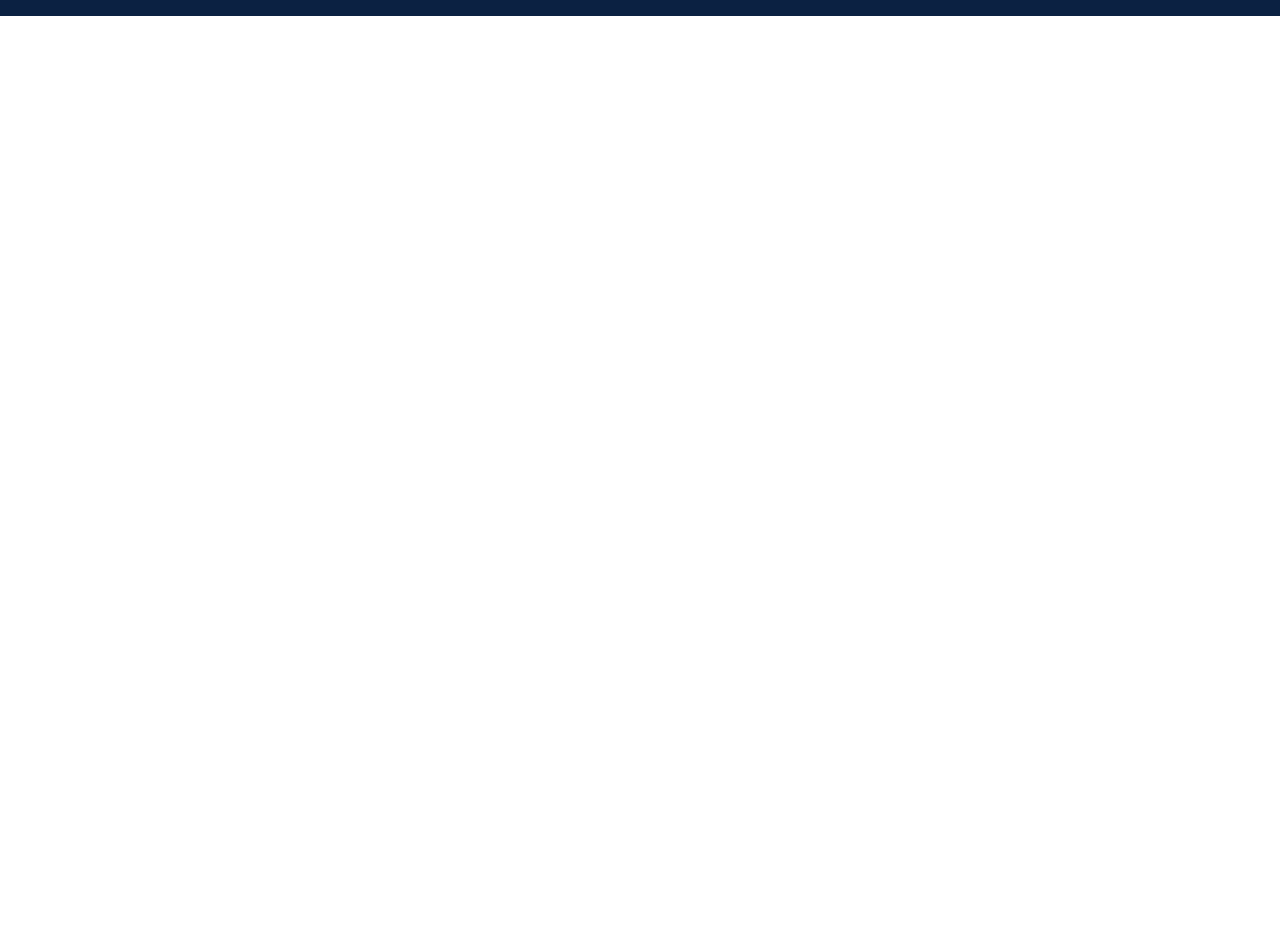
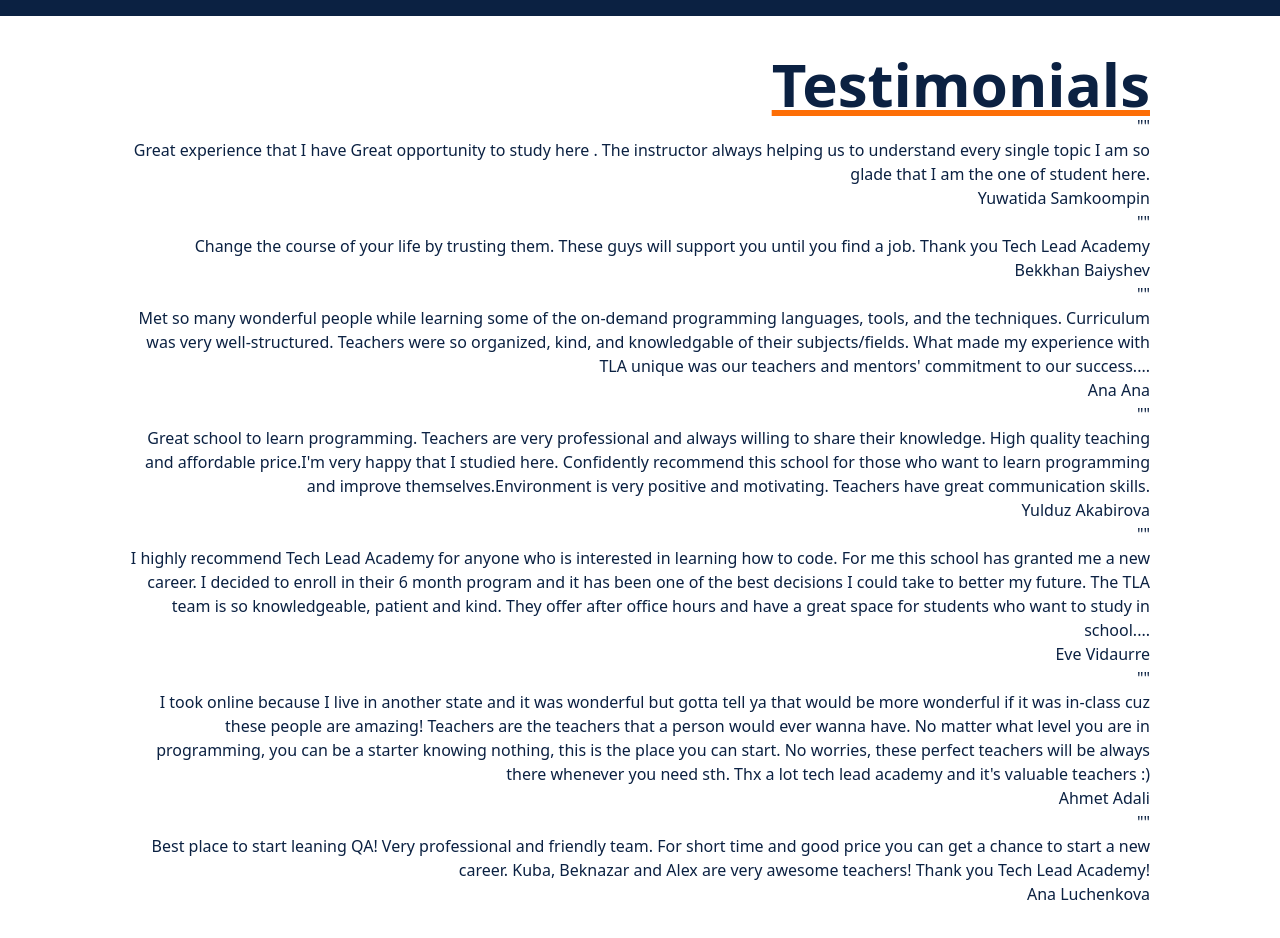
Before and after one commit to KaiIemsawat/tla-page, a React (Vite) app: page / in a window 1280 px wide. Shown: the part 4240-5178 px from the top of the page. Before the commit the page ends 4256 px from the top, so only its background shows below. Built offline with nearby package versions, Linux system fonts and the light colour scheme.

Commit message:
create base structure for Testimonails and Comments

```diff
--- a/package.json
+++ b/package.json
@@ -11,7 +11,8 @@
   },
   "dependencies": {
     "react": "^18.2.0",
-    "react-dom": "^18.2.0"
+    "react-dom": "^18.2.0",
+    "swiper": "^11.0.5"
   },
   "devDependencies": {
     "@types/react": "^18.2.43",
--- a/src/App.jsx
+++ b/src/App.jsx
@@ -4,6 +4,7 @@
 import Curriculum from "./scenes/Curriculum";
 import Home from "./scenes/Home";
 import Programs from "./scenes/Programs";
+import Testimonials from "./scenes/Testimonials";
 
 function App() {
     return (
@@ -14,6 +15,7 @@
             <Alumni />
             <Programs />
             <Curriculum />
+            <Testimonials />
         </>
     );
 }
--- /dev/null
+++ b/src/components/Comments.jsx
@@ -0,0 +1,63 @@
+import { Swiper, SwiperSlide } from "swiper/react";
+import SwiperCore from "swiper";
+import { Navigation } from "swiper/modules";
+import "swiper/css/bundle";
+
+const Comments = () => {
+    // SwiperCore.use([Navigation]);
+
+    const comments = [
+        {
+            commenter: "Yuwatida Samkoompin",
+            comment:
+                "Great experience that I have  Great opportunity to study here . The instructor  always helping us to understand  every single topic  I am so glade that I am the one of student here.",
+        },
+        {
+            commenter: "Bekkhan Baiyshev",
+            comment:
+                "Change the course of your life by trusting them. These guys will support you until you find a job. Thank you Tech Lead Academy",
+        },
+        {
+            commenter: "Ana Ana",
+            comment:
+                "Met so many wonderful people while learning some of the on-demand programming languages, tools, and the techniques. Curriculum was very well-structured. Teachers were so organized, kind, and knowledgable of their subjects/fields. What made my experience with TLA unique was our teachers and mentors' commitment to our success....",
+        },
+        {
+            commenter: "Yulduz Akabirova",
+            comment:
+                "Great school to learn programming. Teachers are very professional and always willing to share their knowledge. High quality teaching and affordable price.I'm very happy that I studied here. Confidently recommend this school for those who want to learn programming and improve themselves.Environment is very positive and motivating. Teachers have great communication skills.",
+        },
+        {
+            commenter: "Eve Vidaurre",
+            comment:
+                "I highly recommend Tech Lead Academy for anyone who is interested in learning how to code. For me this school has granted me a new career. I decided to enroll in their 6 month program and it has been one of the best decisions I could take to better my future. The TLA team is so knowledgeable, patient and kind. They offer after office hours and have a great space for students who want to study in school....",
+        },
+        {
+            commenter: "Ahmet Adali",
+            comment:
+                "I took online because I live in another state and it was wonderful but gotta tell ya that would be more wonderful if it was in-class cuz these people are amazing! Teachers are the teachers that a person would ever wanna have. No matter what level you are in programming, you can be a starter knowing nothing, this is the place you can start. No worries, these perfect teachers will be always there whenever you need sth.  Thx a lot tech  lead academy and it's valuable teachers :)",
+        },
+        {
+            commenter: "Ana Luchenkova",
+            comment:
+                "Best place to start leaning QA! Very professional and friendly team. For short time and good price you can get a chance to start a new career. Kuba, Beknazar and Alex are very awesome teachers! Thank you Tech Lead Academy!",
+        },
+    ];
+
+    return (
+        <div>
+            {comments.map((eaComment) => (
+                <div key={eaComment.commenter}>
+                    <div>
+                        <p>""</p>
+                    </div>
+                    <div>
+                        <p>{eaComment.comment}</p>
+                        <h3>{eaComment.commenter}</h3>
+                    </div>
+                </div>
+            ))}
+        </div>
+    );
+};
+export default Comments;
--- a/src/scenes/Alumni.jsx
+++ b/src/scenes/Alumni.jsx
@@ -105,6 +105,7 @@
                             className="max-h-[48px] md:max-h-none"
                             src={eaCom.imgLink}
                             alt="company-logo"
+                            key={eaCom.name}
                         />
                     ))}
                 </div>
--- /dev/null
+++ b/src/scenes/Testimonials.jsx
@@ -0,0 +1,17 @@
+import Comments from "../components/Comments";
+
+const Testimonials = () => {
+    return (
+        <div className="w-full h-screen text-c-blue px-8 my-16" name="programs">
+            <div className="flex flex-col justify-center items-center w-full h-full">
+                <div className="md:max-w-[860px] lg:max-w-[1020px] w-full text-end">
+                    <h2 className="text-4xl sm:text-6xl font-semibold text-c-blue underline decoration-c-orange md:py-0">
+                        Testimonials
+                    </h2>
+                    <Comments />
+                </div>
+            </div>
+        </div>
+    );
+};
+export default Testimonials;
```
Also changed, not shown: 1 other file (tests, documents, lock files or other folders).
